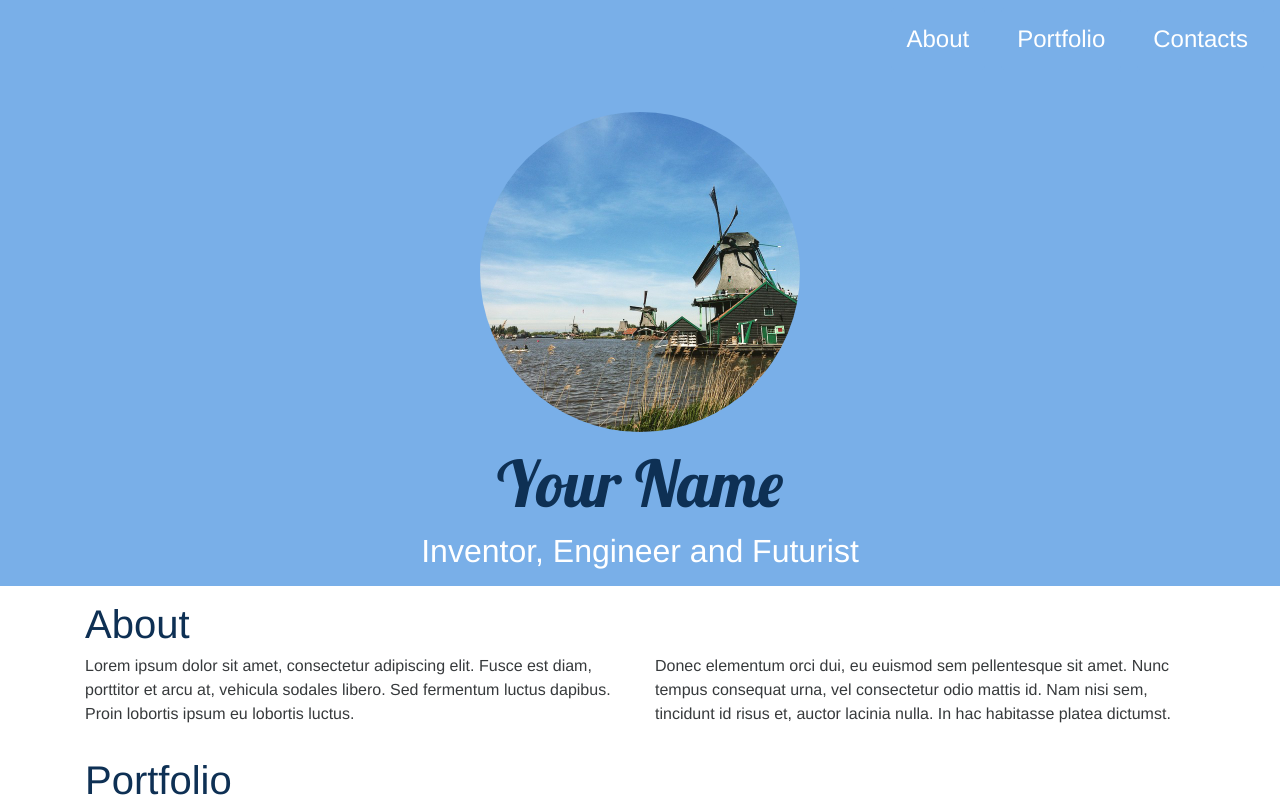
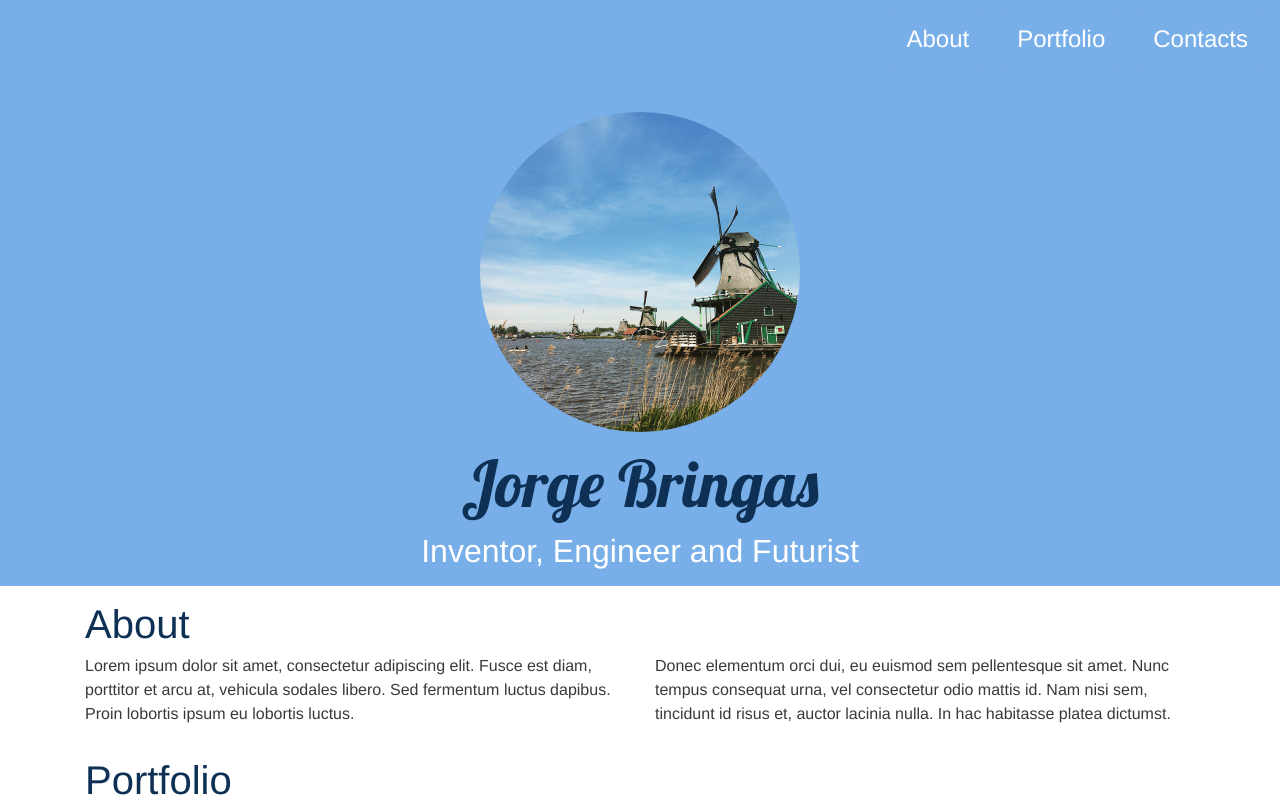
Before and after one commit to JOBFER1/AplicacionPages2, a Jekyll site: the page built from index.html, in a window 1280 px wide and 1400 px high. Shown: the top 808 px of the window. Built offline with Jekyll 4.4.1, drawn with Linux system fonts in a browser that asks for light colours; nearby versions of some CDN libraries; some of the changed text lies outside the part shown; grey boxes are pictures that could not be loaded.

Commit message:
Update _config.yml

```diff
--- a/_config.yml
+++ b/_config.yml
@@ -1,8 +1,8 @@
 # Site settings
 # in the templates available like {{ site.myvariable }}.
 title: Clean portfolio theme for Jekyll powered by Bootstrap 4.
-email: your-email@domain.com
-brand: Your Name
+email: jobfer@outlook.es
+brand: Jorge Bringas
 headline: Inventor, Engineer and Futurist
 description: > # this means to ignore newlines until "baseurl:"
   New Site
@@ -17,7 +17,7 @@ markdown: kramdown
 snapwidget: 247552
 
 # Contacts
-email: your.name@gmail.com
+email: jobfer@outlook.es
 phone: +1-800-555-2016
 
 # Tracking
```
